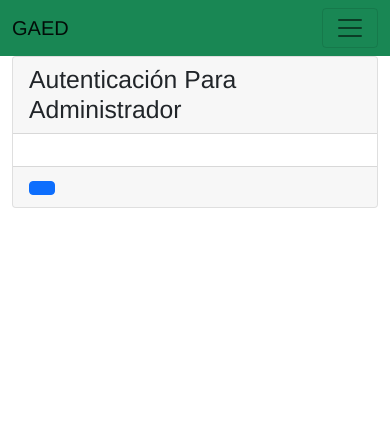
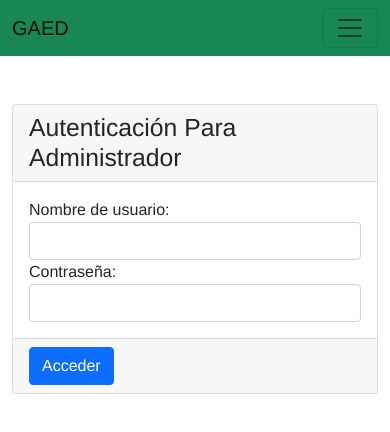
Before and after one commit to Darwin073100/FrontVue3Commerce, a Vue app: page /login in a window 390 px wide. Shown: the top 432 px of the page. Built offline with nearby package versions, Linux system fonts and the light colour scheme.

Commit message:
Haciendo responsiva los exhibidores

```diff
--- a/src/components/PxHeader.vue
+++ b/src/components/PxHeader.vue
@@ -9,7 +9,7 @@
     <div class="collapse navbar-collapse" id="navbarSupportedContent">
       <ul class="navbar-nav me-auto mb-2 mb-lg-0">
         <li class="nav-item">
-          <a class="nav-link active" aria-current="page" href="#">INICIO</a>
+          <router-link class="nav-link active" aria-current="page"  to="/">INICIO</router-link>
         </li>
         <li class="nav-item">
           <a class="nav-link active" aria-current="page" href="#">PEDIDO</a>
@@ -28,11 +28,11 @@
         </li>
       </ul>
       <div id="LOGIN" class="d-flex m-3">
-        <router-link to="/registro">Registrate</router-link>
+        <router-link class="me-2" to="/registro">Registrate</router-link>
         <router-link to="/login">Inicia Sesión</router-link>
       </div>
       <form class="d-flex">
-        <input class="form-control me-2" type="search" placeholder="Search" aria-label="Search">
+        <input class="form-control me-3" type="search" placeholder="Search" aria-label="Search">
         <button class="btn btn-dark" type="submit">Buscar</button>
       </form>
     </div>
--- a/src/components/user/PxCard.vue
+++ b/src/components/user/PxCard.vue
@@ -1,6 +1,6 @@
 <template>
-  <div class="container" v-for="p in bd" v-bind:key="p.id">
-    <div class="card">
+  <div class="col" v-for="p in bd" v-bind:key="p.id">
+    <div class="card m-2">
       <div class="card-header">
         <span class="h3">{{p.nombre}}</span>
       </div>
--- a/src/views/ViewHome.vue
+++ b/src/views/ViewHome.vue
@@ -1,7 +1,7 @@
 <template>
     <div class="container">
         <span class="h2">Contenido Mas Popular</span>
-        <div class="col">
+        <div class="row">
             <px-card/>
         </div>
     </div>
--- a/src/views/admin/ViewLogin.vue
+++ b/src/views/admin/ViewLogin.vue
@@ -1,16 +1,19 @@
 <template>
-    <div class="container">
+    <div class="container mt-5 ">
         <div class="card">
             <div class="card-header">
                 <span class="h2">Autenticación Para Administrador</span>
             </div>
             <div class="card-body">
-
+                <div class="form-group">
+                    <label>Nombre de usuario:</label>
+                    <input type="text" class="form-control">
+                    <label>Contraseña:</label>
+                    <input type="password" class="form-control">
+                </div>
             </div>
             <div class="card-footer">
-                <button type="submit" class="btn btn-primary">
-
-                </button>
+                <button type="submit" class="btn btn-primary">Acceder</button>
             </div>
         </div>
     </div>
--- a/src/views/admin/ViewRegistro.vue
+++ b/src/views/admin/ViewRegistro.vue
@@ -1,5 +1,20 @@
 <template>
-    <div></div>
+    <div class="container mt-5">
+        <div class="card">
+            <div class="card-header">
+                <span class="h2">Registro</span>
+            </div>
+            <div class="card-body">
+                <div class="form-group">
+                    <label for="">Nombre:</label>
+                    <input type="text" class="form-control">
+                </div>
+            </div>
+            <div class="card-footer">
+                <button type="submit" class="btn btn-success">Registrar</button>
+            </div>
+        </div>
+    </div>
 </template>
 <script>
 export default {
--- a/src/views/error/ViewError.vue
+++ b/src/views/error/ViewError.vue
@@ -1,7 +1,13 @@
 <template>
-    <span class="h1 text-danger">ERROR 404</span>
-    <span>Esta página no existe.</span>
-    <router-link to="/">Volver al inicio</router-link>
+   <div class="container center">
+        <div class="row">
+            <div class="col-6">
+                <span class="h1 text-danger">ERROR 404</span>
+                <span>Esta página no existe.</span>
+                <router-link to="/">Volver al inicio</router-link>
+            </div>
+        </div>
+   </div>
 </template>
 <script>
 export default {
```
